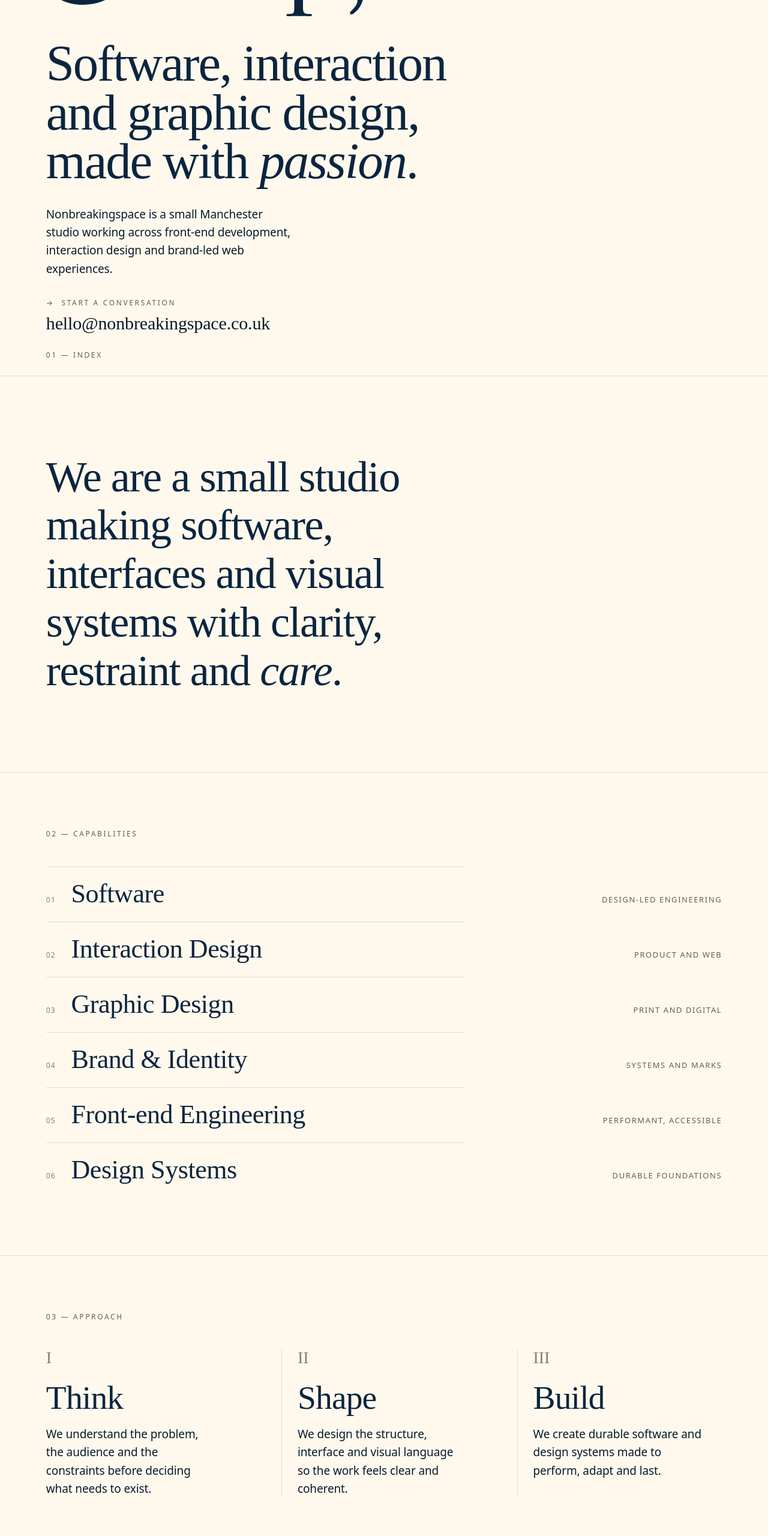
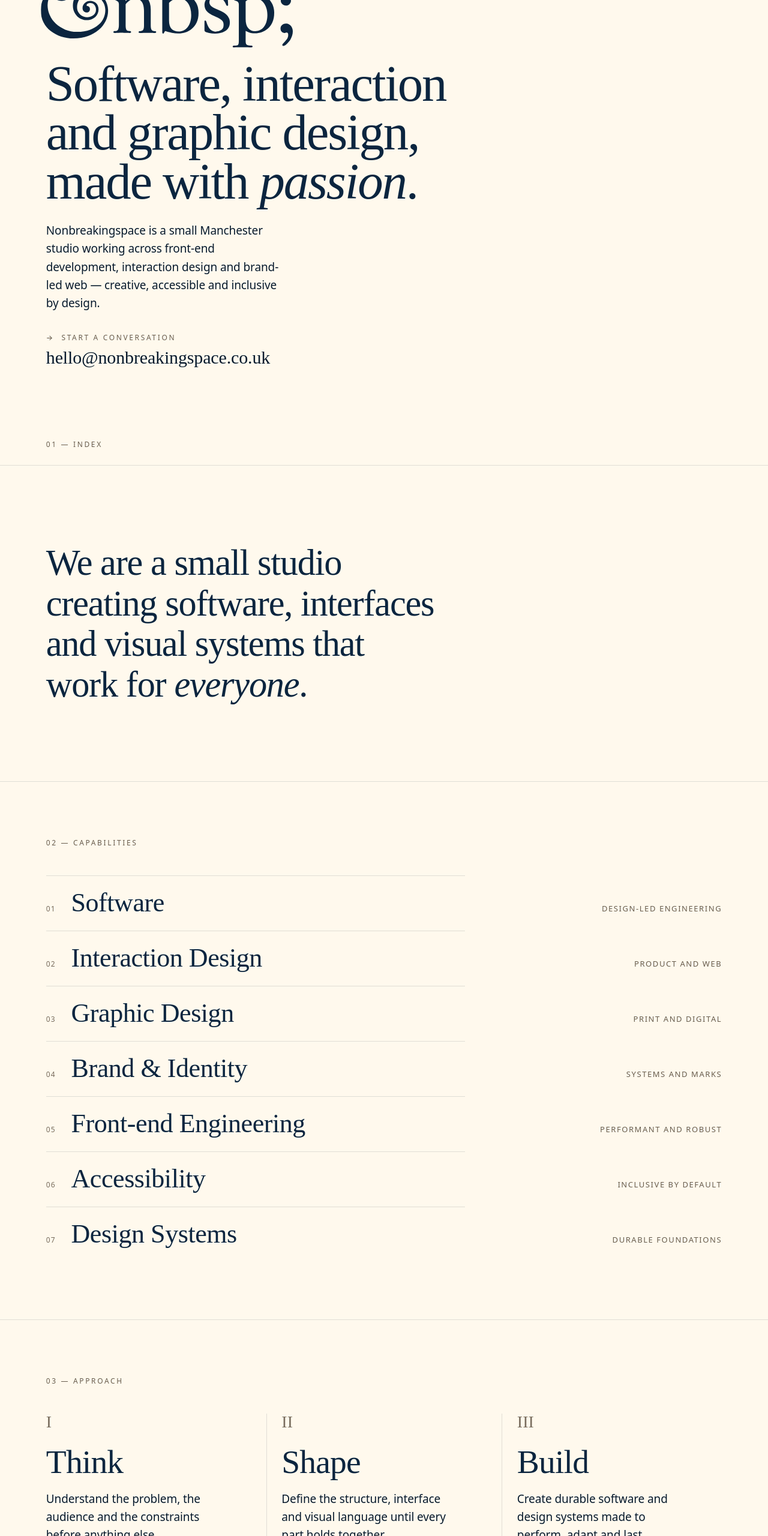
Before and after one commit to nonbreakingspaceltd/nonbreakingspace-holding-page, an Astro site: page / in a window 1280 px wide. Shown: the part 240-2800 px from the top of the page at 60% size. Built offline with nearby package versions, Linux system fonts and the light colour scheme; Astro itself is replaced by a stand-in of ours; a web font is replaced by a local one.

Commit message:
refine: copy, layout and accessibility polish
- Approach: equal-width columns with gutter-centred dividers; sharpen the
  "Shape" step copy
- Hero: let the masthead breathe on short viewports instead of cramming
  everything into one screen
- Capabilities: add Accessibility; reword the Front-end descriptor
- Statement & Contact: tighten headline copy; balance the statement rag
- a11y: darken --color-muted (#8a7e6f → #786c5d) so the decorative row
  indices clear WCAG AA (4.5:1) on ivory

```diff
--- a/src/components/Approach.astro
+++ b/src/components/Approach.astro
@@ -7,17 +7,17 @@ const steps = [
   {
     num: 'I',
     title: 'Think',
-    body: 'We understand the problem, the audience and the constraints before deciding what needs to exist.',
+    body: 'Understand the problem, the audience and the constraints before anything else.',
   },
   {
     num: 'II',
     title: 'Shape',
-    body: 'We design the structure, interface and visual language so the work feels clear and coherent.',
+    body: 'Define the structure, interface and visual language until every part holds together.',
   },
   {
     num: 'III',
     title: 'Build',
-    body: 'We create durable software and design systems made to perform, adapt and last.',
+    body: 'Create durable software and design systems made to perform, adapt and last.',
   },
 ];
 ---
@@ -49,18 +49,23 @@ const steps = [
   }
 
   .approach__grid {
+    --approach-gap: clamp(2rem, 4vw, 4rem);
     display: grid;
     grid-template-columns: repeat(3, 1fr);
-    column-gap: clamp(2rem, 4vw, 4rem);
+    column-gap: var(--approach-gap);
   }
 
   .approach__col {
-    padding-left: clamp(1.25rem, 2vw, 2rem);
+    position: relative;
+  }
+  /* Rule centred in the gutter so every column's text starts flush with its
+     grid track — the three columns then read as equal widths. */
+  .approach__col + .approach__col::before {
+    content: '';
+    position: absolute;
+    inset-block: 0;
+    left: calc(-0.5 * var(--approach-gap));
     border-left: 1px solid var(--rule-light);
-  }
-  .approach__col:first-child {
-    padding-left: 0;
-    border-left: 0;
   }
 
   .approach__num {
@@ -81,6 +86,7 @@ const steps = [
   .approach__copy {
     max-width: 26ch;
     color: var(--color-ink);
+    text-wrap: pretty;
   }
 
   @media (max-width: 48rem) {
@@ -88,9 +94,8 @@ const steps = [
       grid-template-columns: 1fr;
       row-gap: clamp(2.5rem, 7vw, 3.5rem);
     }
-    .approach__col {
-      padding-left: 0;
-      border-left: 0;
+    .approach__col + .approach__col::before {
+      display: none;
     }
     .approach__col + .approach__col {
       border-top: 1px solid var(--rule-light);
--- a/src/components/Capabilities.astro
+++ b/src/components/Capabilities.astro
@@ -8,7 +8,8 @@ const capabilities = [
   { name: 'Interaction Design', descriptor: 'Product and web' },
   { name: 'Graphic Design', descriptor: 'Print and digital' },
   { name: 'Brand & Identity', descriptor: 'Systems and marks' },
-  { name: 'Front-end Engineering', descriptor: 'Performant, accessible' },
+  { name: 'Front-end Engineering', descriptor: 'Performant and robust' },
+  { name: 'Accessibility', descriptor: 'Inclusive by default' },
   { name: 'Design Systems', descriptor: 'Durable foundations' },
 ];
 ---
--- a/src/components/Contact.astro
+++ b/src/components/Contact.astro
@@ -9,7 +9,7 @@ const email = 'hello@nonbreakingspace.co.uk';
     <p class="eyebrow contact__eyebrow" data-reveal>Get in touch &mdash; We read everything</p>
 
     <h2 id="contact-heading" class="t-cta contact__headline" data-reveal style="--reveal-delay: 80ms">
-      Let&rsquo;s make something worth <em>keeping</em>.
+      Let&rsquo;s make something to be <em>proud</em> of.
     </h2>
 
     <a
--- a/src/components/Hero.astro
+++ b/src/components/Hero.astro
@@ -20,7 +20,8 @@ const email = 'hello@nonbreakingspace.co.uk';
 
       <p class="t-body hero__intro" data-reveal style="--reveal-delay: 560ms">
         Nonbreakingspace is a small Manchester studio working across front-end development,
-        interaction design and brand-led web experiences.
+        interaction design and brand-led web &mdash; creative, accessible and inclusive by
+        design.
       </p>
 
       <p class="hero__cta" data-reveal style="--reveal-delay: 680ms">
@@ -47,8 +48,8 @@ const email = 'hello@nonbreakingspace.co.uk';
     display: flex;
     flex-direction: column;
     justify-content: center;
-    gap: clamp(1.5rem, 3vw, 2.75rem);
-    padding-block: clamp(1.25rem, 3.5vh, 2.75rem);
+    gap: clamp(1.25rem, 2.4vw, 2.25rem);
+    padding-block: clamp(1rem, 3vh, 2.25rem);
   }
 
   .hero__brand {
@@ -67,7 +68,7 @@ const email = 'hello@nonbreakingspace.co.uk';
   }
   .hero__wordmark :global(svg) {
     display: block;
-    width: clamp(220px, 42vw, 580px);
+    width: clamp(220px, 40vw, 540px);
     height: auto;
     color: var(--color-navy);
   }
@@ -77,9 +78,11 @@ const email = 'hello@nonbreakingspace.co.uk';
   }
 
   .hero__intro {
-    max-width: 38ch;
-    margin-top: clamp(1.25rem, 2.5vw, 2rem);
+    max-width: 36ch;
+    margin-top: clamp(1rem, 2vw, 1.75rem);
     color: var(--color-ink);
+    /* Avoid a one-word widow on the last line. */
+    text-wrap: pretty;
   }
 
   .hero__cta {
@@ -97,4 +100,22 @@ const email = 'hello@nonbreakingspace.co.uk';
   .hero__foot {
     padding-bottom: clamp(1.25rem, 3.5vh, 2.25rem);
   }
+
+  /* Short viewports (a small or split window): stop forcing the hero to fill
+     the screen exactly. Let it size to its content with comfortable padding so
+     nothing is crammed, tighten the vertical rhythm, and pull the wordmark back
+     so the copy keeps room to breathe. */
+  @media (max-height: 860px) {
+    .hero {
+      min-height: 0;
+    }
+    .hero__main {
+      justify-content: flex-start;
+      gap: clamp(1rem, 2.5vh, 1.75rem);
+      padding-block: clamp(5.25rem, 15vh, 8.25rem);
+    }
+    .hero__wordmark :global(svg) {
+      width: clamp(200px, 34vw, 420px);
+    }
+  }
 </style>
--- a/src/components/Statement.astro
+++ b/src/components/Statement.astro
@@ -6,8 +6,8 @@
 <section id="statement" class="statement" aria-labelledby="statement-text">
   <div class="wrap">
     <h2 id="statement-text" class="t-statement statement__text" data-reveal>
-      We are a small studio making software, interfaces and visual systems with clarity,
-      restraint and <em>care</em>.
+      We are a small studio creating software, interfaces and visual systems that work for
+      <em>everyone</em>.
     </h2>
   </div>
 </section>
@@ -19,9 +19,10 @@
     padding-block: var(--pad-statement);
   }
 
-  /* Flush-left with the section labels; the wide right margin frames it. */
+  /* Flush-left with the section labels; the wide right margin frames it.
+     `balance` evens the rag across this short display block. */
   .statement__text {
-    max-width: 20ch;
-    text-wrap: pretty;
+    max-width: 24ch;
+    text-wrap: balance;
   }
 </style>
--- a/src/styles/global.css
+++ b/src/styles/global.css
@@ -20,10 +20,12 @@
   --color-cream: #f4ead8;
   --color-ivory: #fff9ed;
   --color-ink: #071a2d;
-  --color-muted: #8a7e6f;
-  /* Darker taupe for essential text (headings, labels, descriptors) — clears
-     WCAG AA (≈6:1 on ivory) while staying in the warm taupe family. The lighter
-     --color-muted is reserved for decorative, aria-hidden marks (indices, ticks). */
+  /* Lightest text tier — quiet decorative marks (row indices, ticks). Darkened
+     from the old #8a7e6f so it clears WCAG AA (≈4.9:1 on ivory) even though the
+     marks are aria-hidden; the previous value failed at 3.78:1. */
+  --color-muted: #786c5d;
+  /* Darker taupe for essential text (headings, labels, descriptors) — ≈6:1 on
+     ivory, in the warm taupe family. Sits one step darker than --color-muted. */
   --color-muted-strong: #685d4e;
   --color-warm: #c9ad94;
 
@@ -54,7 +56,7 @@
   /* Fluid type scale (clamp). */
   --t-hero: clamp(2.25rem, 1.3rem + 5vw, 5.75rem);
   --t-cta: clamp(2.5rem, 1.3rem + 5.4vw, 6rem);
-  --t-statement: clamp(2rem, 1.15rem + 4.2vw, 4.75rem);
+  --t-statement: clamp(1.75rem, 1.05rem + 3.4vw, 4.25rem);
   --t-heading: clamp(1.75rem, 1.15rem + 2.9vw, 3.5rem);
   --t-cap: clamp(1.5rem, 1.05rem + 2.2vw, 2.75rem);
   --t-email: clamp(1.125rem, 0.86rem + 1.32vw, 1.875rem);
```
